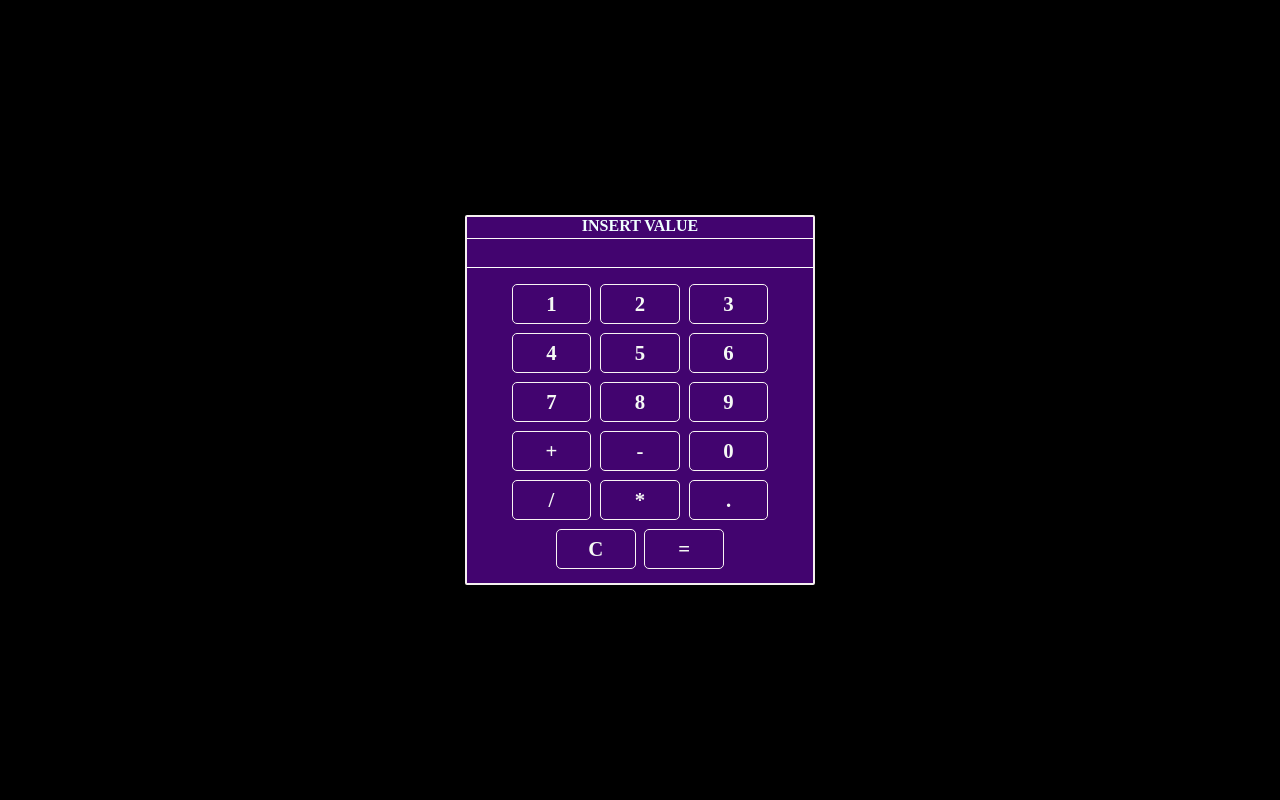
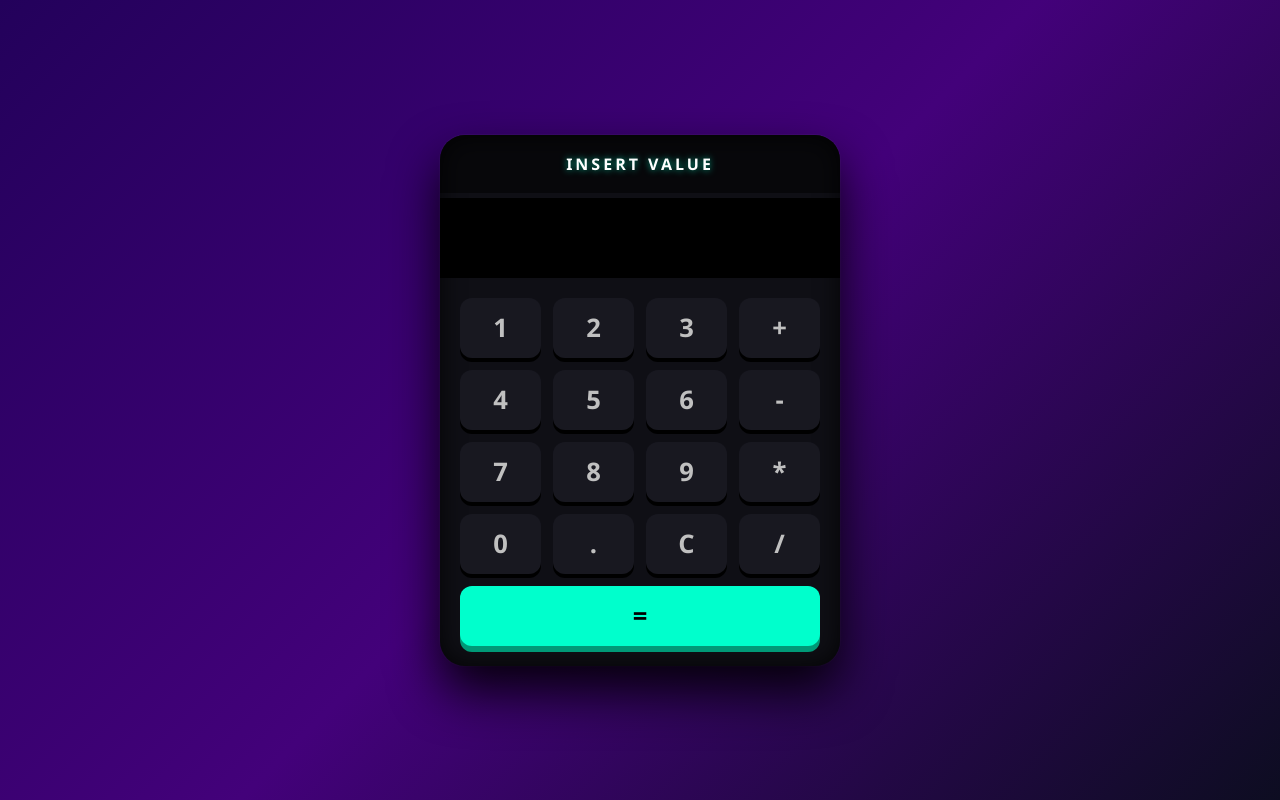
Before and after one commit to FhussainCodes/Calculator-project-, a plain HTML site: page index.html in a window 1280 px wide. Drawn offline with Linux system fonts and the light colour scheme.

Commit message:
change in stylinge

```diff
--- a/index.html
+++ b/index.html
@@ -1,108 +1,74 @@
 <!DOCTYPE html>
 <html lang="en">
+
 <head>
     <meta charset="UTF-8">
     <meta name="viewport" content="width=device-width, initial-scale=1.0">
     <title>Calculator</title>
     <link rel="stylesheet" href="style.css">
 </head>
-<body>
 
+<body class="light-theme">
     <div class="main">
+        <div class="part">
+            <h4>insert value</h4>
+            <input type="text" class="search" readonly>
+            <div class="numbers">
 
+                <button class="nums" onclick="currdisplay = currdisplay+1;
+                    document.querySelector('.search').value = currdisplay;">1</button>
 
-                <div class="part">
-                    <h4>insert value</h4>
-                <input type="text" class="search" readonly>
+                <button class="nums" onclick="currdisplay = currdisplay+2;
+                    document.querySelector('.search').value = currdisplay;">2</button>
 
+                <button class="nums" onclick="currdisplay = currdisplay+3;
+                    document.querySelector('.search').value = currdisplay;">3</button>
 
-                    <div class = "numbers">
+                <button class="nums" onclick="currdisplay = currdisplay+ '+';
+                    document.querySelector('.search').value = currdisplay;">+</button>
 
+                <button class="nums" onclick="currdisplay = currdisplay+4;
+                    document.querySelector('.search').value = currdisplay;">4</button>
 
-                    <button class="nums"
-                    onclick="currdisplay = currdisplay+1;
-                    document.querySelector('.search').value = currdisplay;" >1</button>
+                <button class="nums" onclick="currdisplay = currdisplay+5;
+                    document.querySelector('.search').value = currdisplay;">5</button>
 
-                    <button class="nums"
-                    onclick="currdisplay = currdisplay+2;
-                    document.querySelector('.search').value = currdisplay;" >2</button>
+                <button class="nums" onclick="currdisplay = currdisplay+6;
+                    document.querySelector('.search').value = currdisplay;">6</button>
 
-                    <button class="nums"
-                    onclick="currdisplay = currdisplay+3;
-                    document.querySelector('.search').value = currdisplay;" >3</button>
+                <button class="nums" onclick="currdisplay = currdisplay+'-';
+                    document.querySelector('.search').value = currdisplay;">-</button>
 
-                    <button
-                    class="nums"
-                    onclick="currdisplay = currdisplay+4;
-                    document.querySelector('.search').value = currdisplay;" >4</button>
+                <button class="nums" onclick="currdisplay = currdisplay+7;
+                    document.querySelector('.search').value = currdisplay;">7</button>
 
+                <button class="nums" onclick="currdisplay = currdisplay+8;
+                    document.querySelector('.search').value = currdisplay;">8</button>
 
-                    <button class="nums"
-                    onclick="currdisplay = currdisplay+5;
-                    document.querySelector('.search').value = currdisplay;" >5</button>
+                <button class="nums" onclick="currdisplay = currdisplay+9;
+                    document.querySelector('.search').value = currdisplay;">9</button>
 
-                    <button class="nums"
-                    onclick="currdisplay = currdisplay+6;
-                    document.querySelector('.search').value = currdisplay;" >6</button>
+                <button class="nums" onclick="currdisplay = currdisplay+'*';
+                    document.querySelector('.search').value = currdisplay;">*</button>
 
-                     <button class="nums"
-                    onclick="currdisplay = currdisplay+7;
-                    document.querySelector('.search').value = currdisplay;" >7</button>
+                <button class="nums" onclick="currdisplay = currdisplay+0;
+                    document.querySelector('.search').value = currdisplay;">0</button>
 
-                    <button class="nums"
-                    onclick="currdisplay = currdisplay+8;
-                    document.querySelector('.search').value = currdisplay;" >8</button>
+                <button class="nums" onclick="currdisplay = currdisplay+'.';
+                    document.querySelector('.search').value = currdisplay;">.</button>
 
-                    <button class="nums"
-                    onclick="currdisplay = currdisplay+9;
-                    document.querySelector('.search').value = currdisplay;" >9</button>
+                <button class="nums" onclick="currdisplay = '';
+                    document.querySelector('.search').value = currdisplay;">C</button>
 
-                    <button class="nums"
-                    onclick="currdisplay = currdisplay+ '+';
-                    document.querySelector('.search').value = currdisplay;" >+</button>
+                <button class="nums" onclick="currdisplay = currdisplay+'/';
+                    document.querySelector('.search').value = currdisplay;">/</button>
 
-
-
-
-                    <button class="nums"
-                    onclick="currdisplay = currdisplay+'-';
-                    document.querySelector('.search').value = currdisplay;" >-</button>
-
-
-                    <button class="nums"
-                    onclick="currdisplay = currdisplay+0;
-                    document.querySelector('.search').value = currdisplay;" >0</button>
-
-
-
-                    <button class="nums"
-                    onclick="currdisplay = currdisplay+'/';
-                    document.querySelector('.search').value = currdisplay;" >/</button>
-
-
-
-
-                        <button class="nums"
-                    onclick="currdisplay = currdisplay+'*';
-                    document.querySelector('.search').value = currdisplay;" >*</button>
-
-
-                    <button class="nums"
-                    onclick="currdisplay = currdisplay+'.';
-                    document.querySelector('.search').value = currdisplay;" >.</button>
-
-                    <button class="nums"
-                    onclick="currdisplay = '';
-                    document.querySelector('.search').value = currdisplay;" >C</button>
-
-                    <button class="nums final"
-
-                    >=</button>
-
-                </div>
-                </div>
+                <button class="nums final">=</button>
             </div>
+        </div>
+    </div>
 
     <script src="cal.js"></script>
 </body>
+
 </html>
--- a/style.css
+++ b/style.css
@@ -1,85 +1,133 @@
-/* body{
-    display: flex;
-    justify-content: center;
-    /* align-items: center; */
-    /* position: relative;
-    top: 100px; */
-    /* margin-top: 30vh; */
-/* } */
-*{
-    margin:0;
-    padding:0;
+* {
+    margin: 0;
+    padding: 0;
     box-sizing: border-box;
-    background-color: #42046f;
-
+    font-family: 'Poppins', 'Segoe UI', Tahoma, Geneva, Verdana, sans-serif;
 }
 
-.main{
-    height: 100vh;
+body {
+    background: linear-gradient(135deg, #23015b, #43017a, #0d0d21);
     display: flex;
     justify-content: center;
     align-items: center;
-    background-color: #000000;
+    min-height: 100vh;
+    padding: 20px;
 }
 
-.part{
-    height: 370px;
-    width: 350px;
-    border: 2px solid rgb(246, 240, 240);
-    border-radius: 2px;
+.main {
+    width: 100%;
+    max-width: 400px;
+    padding: 0;
 }
 
-.search{
-    height: 30px;
-    width: 100%;
-    text-align: end;
-    font-size: 1rem;
-    border-top:0.3px solid rgb(252, 249, 249);
-    border-bottom: 0.3px solid rgb(254, 254, 254);
-    border-left: none;
-    border-right: none;
-    background-color: #42046f;
-    color: #f8f7f0;
-
+.part {
+    background: #0f0f15;
+    border-radius: 25px;
+    box-shadow:
+        0 25px 50px rgba(0, 0, 0, 0.9),
+        0 0 0 1px rgba(255, 255, 255, 0.03),
+        inset 0 0 25px rgba(0, 0, 0, 0.8);
+    overflow: hidden;
+    transition: transform 0.3s ease, box-shadow 0.3s ease;
 }
 
-h4{
+.part:hover {
+    transform: translateY(-8px) scale(1.02);
+    box-shadow:
+        0 35px 70px rgba(0, 0, 0, 0.95),
+        0 0 0 2px #00ffcc;
+}
 
-    margin: 0;
-    margin-bottom: 3px;
+h4 {
     text-align: center;
     text-transform: uppercase;
-    color: azure;
+    color: #fff;
+    padding: 18px 0;
+    font-weight: 800;
+    letter-spacing: 3px;
+    background: rgba(0, 0, 0, 0.5);
+    margin-bottom: 5px;
+    text-shadow: 0 0 7px rgba(0, 255, 204, 0.7);
 }
 
-.numbers{
-    display: flex;
-    justify-content: center;
-    flex-wrap: wrap;
-    margin-top: 12px;
+.search {
+    width: 100%;
+    height: 80px;
+    text-align: right;
+    font-size: 2.5rem;
+    padding: 15px;
+    border: none;
+    background: #000000;
+    color: #00ffcc;
+    outline: none;
+    font-weight: 300;
+    letter-spacing: 1px;
+    text-shadow: 0 0 10px rgba(0, 255, 204, 0.5);
+}
 
+.numbers {
+    display: grid;
+    grid-template-columns: repeat(4, 1fr);
+    gap: 12px;
+    padding: 20px;
 }
-.nums{
-    width: 23%;
-    height: 40px;
-    border: 1.6px solid rgb(249, 244, 244);
-    border-radius: 5px;
+
+.nums {
+    background: #181820;
+    border: none;
+    border-radius: 12px;
+    font-size: 1.6rem;
+    font-weight: 600;
+    color: #c0c0c0;
+    cursor: pointer;
+    height: 60px;
     display: flex;
     justify-content: center;
     align-items: center;
-    margin: 1.3%;
-    font-size: 1.3rem;
-    font-weight: 800;
-    color: #f5f9f5;
-    font-family:'Times New Roman', Times, serif ;
+    transition: all 0.2s ease;
+    box-shadow: 0 4px #000000;
 }
 
-.nums:hover{
-    background-color: whitesmoke;
-    color: black;
+.nums:hover {
+    background: #202028;
+    color: #00ffcc;
+    box-shadow: 0 0 12px rgba(0, 255, 204, 0.6);
 }
 
-.nums:active{
-    background-color: transparent;
-    color: #f5f9f5;
+.nums:active {
+    box-shadow: 0 1px #000000;
+    transform: translateY(3px);
+    background: #00ffcc;
+    color: #0a0a0a;
 }
+
+.nums.final {
+    grid-column: span 4;
+    background: #00ffcc;
+    color: #000000;
+    font-weight: 900;
+    border-color: #00ffcc;
+    box-shadow: 0 6px #009977;
+}
+
+.nums.final:hover {
+    background: #00e0b8;
+    color: #000000;
+}
+
+.nums.final:active {
+    box-shadow: 0 2px #009977;
+    transform: translateY(4px);
+}
+
+@media (max-width: 450px) {
+    .search {
+        font-size: 2rem;
+        height: 70px;
+    }
+
+    .nums {
+        font-size: 1.4rem;
+        height: 55px;
+    }
+}
```
Also changed, not shown: cal.js (+2 -9 lines), dfdf.txt (deleted), ind.txt (deleted).
